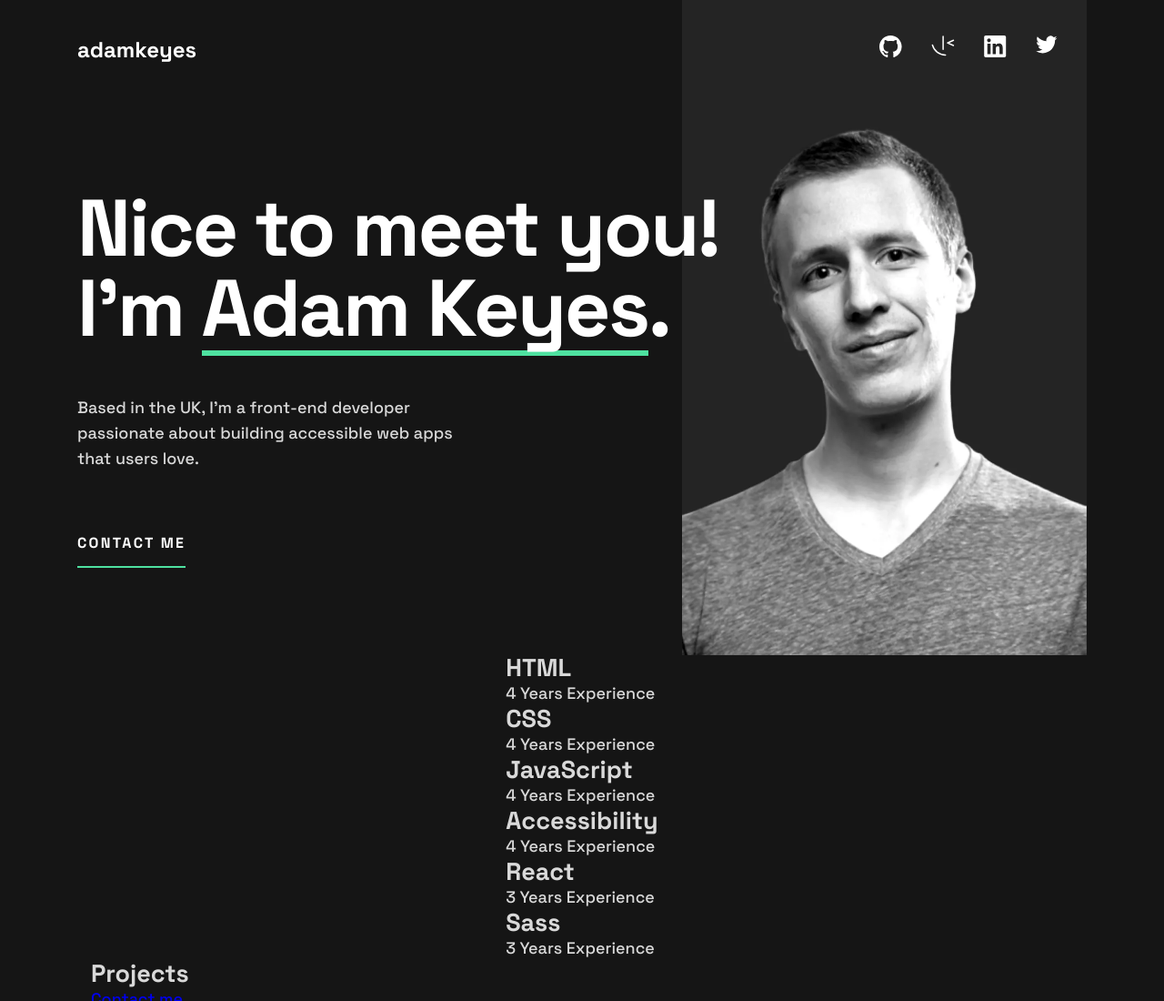
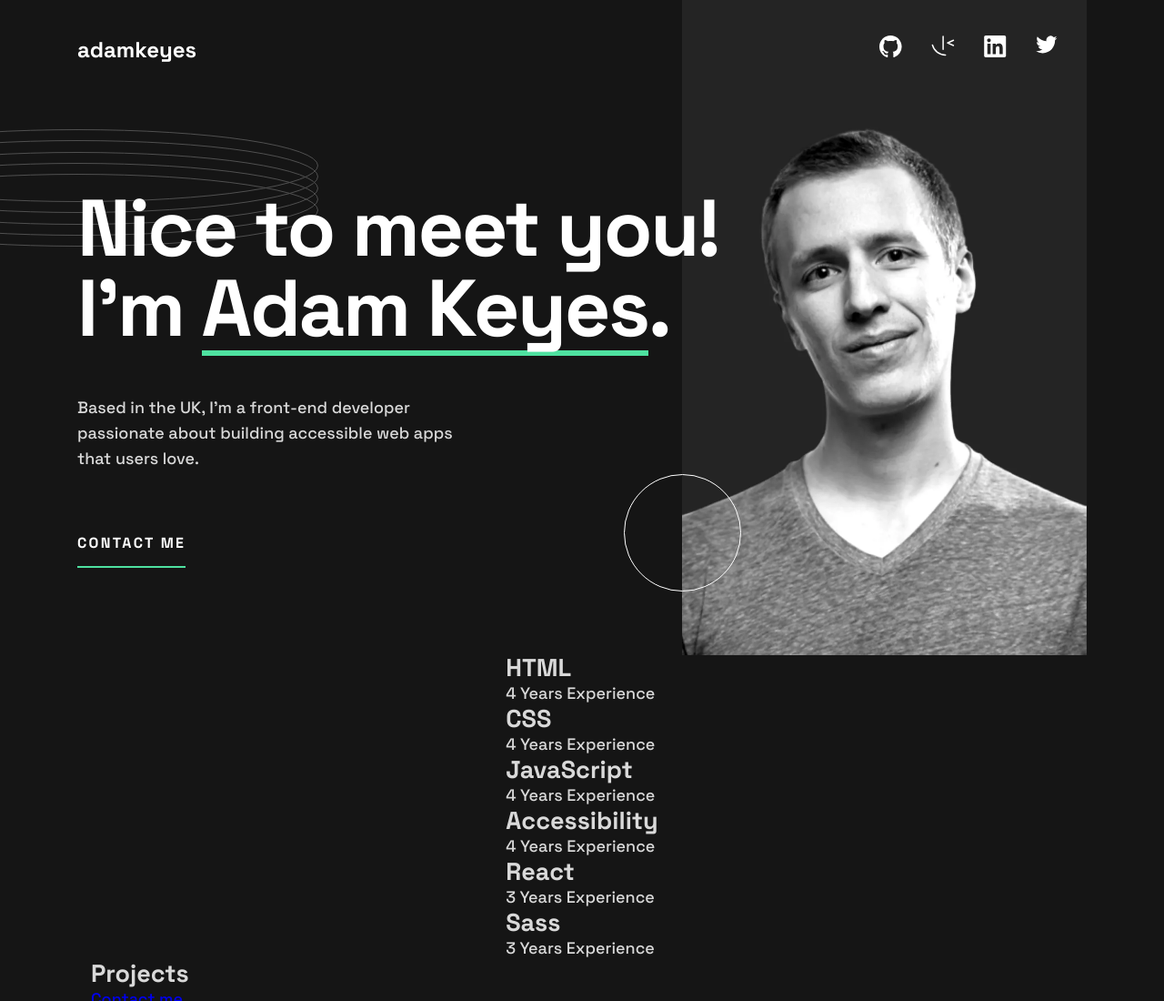
Before and after one commit to hector1234567/single-page-developer-portfolio, a website built with Parcel: page index.html in a window 1280 px wide. Shown: the top 1100 px of the page at 91% size. Built offline with nearby package versions, Linux system fonts and the light colour scheme.

Commit message:
Header patterns

```diff
--- a/index.html
+++ b/index.html
@@ -29,6 +29,8 @@
       <source media="(max-width: 640px)" srcset="assets/images/image-profile-tablet.webp">
       <img src="assets/images/image-profile-desktop.webp" alt="your alt text">
     </picture>
+    <img class="pattern pattern__rings" src="assets/images/pattern-rings.svg" alt>
+    <img class="pattern pattern__circle" src="assets/images/pattern-circle.svg" alt>
   </header>
   <section>
     <div>
--- a/sass/_layout.scss
+++ b/sass/_layout.scss
@@ -13,12 +13,27 @@ header {
     position: relative;
     height: 61rem;
 
-    img {
+    .main__image img {
         width: 44.5rem;
         position: absolute;
         bottom: 0;
         right: 0;
         z-index: -1;
+    }
+
+    .pattern {
+        position: absolute;
+
+        &__rings {
+            top: 3.2rem;
+            left: 0;
+            transform: translateX(-50%);
+        }
+
+        &__circle {
+            bottom: 7rem;
+            right: 38rem;
+        }
     }
 
     h1 {
```
